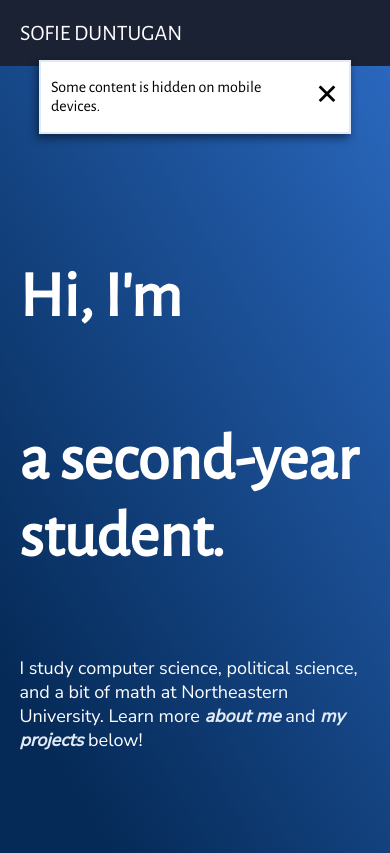
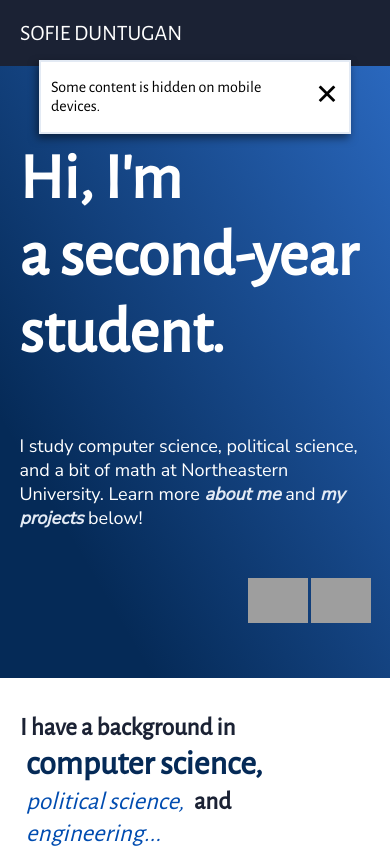
Before and after one commit to SofieDunt/old-portfolio, a plain HTML site: page index.html in a window 390 px wide. Shown: the top 853 px of the page. Drawn offline with nearby package versions, Linux system fonts and the light colour scheme; grey boxes are pictures that could not be loaded.

Commit message:
Fix banner styling on mobile

```diff
--- a/css/banner.css
+++ b/css/banner.css
@@ -12,6 +12,7 @@
 .banner h1 {
   font-size: 64px;
   display: inline-block;
+  margin: 0;
 }
 
 .banner p {
@@ -31,7 +32,7 @@
 }
 
 .me-description {
-  transition: opacity 0.4s
+  transition: opacity 0.4s;
 }
 
 .contacts {
@@ -44,8 +45,20 @@
 }
 
 @media only screen and (max-width: 813px) {
+  .banner {
+    padding: 50px 5vw;
+  }
+
   .banner .content {
     font-size: 28px;
     width: 100%;
+    padding-bottom: 30px;
+  }
+
+  .hi {
+    display: flex;
+    justify-content: center;
+    align-items: center;
+    height: 300px;
   }
 }
```
